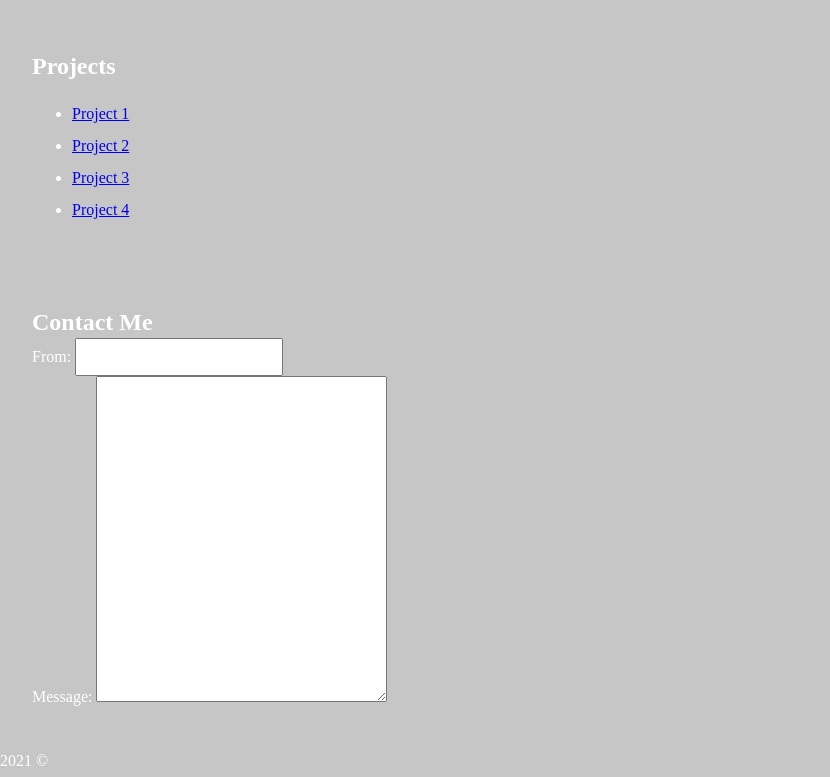
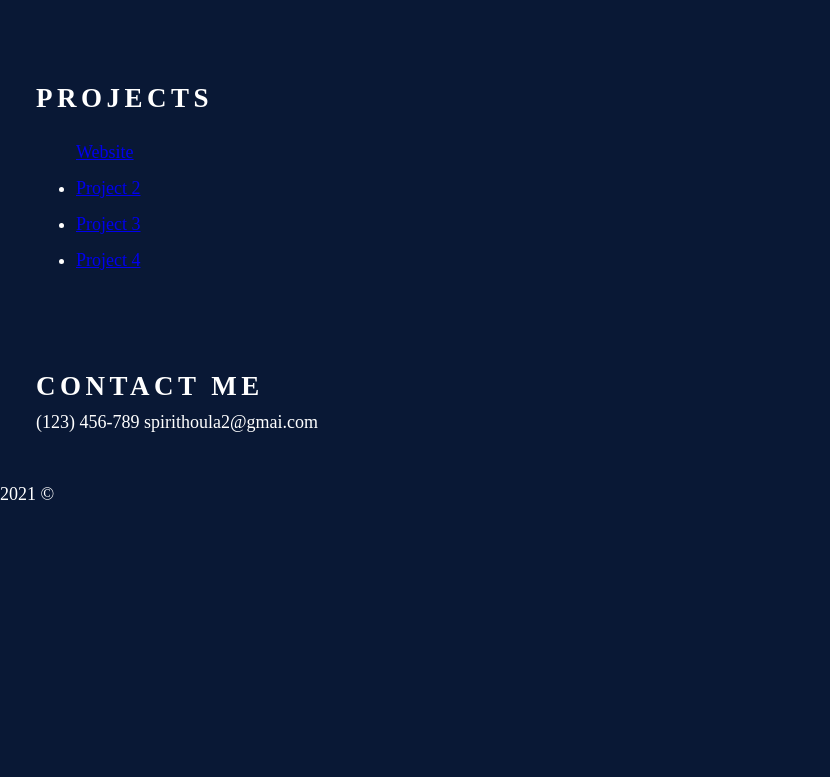
Before and after one commit to spirithoula/02_portfolio, a plain HTML site: page index.html in a window 1280 px wide. Shown: the part 578-1355 px from the top of the page, without its empty margins (0-830 px from the left). After the commit the page ends 1090 px from the top, so only its background shows below. Drawn offline with Linux system fonts and the light colour scheme.

Commit message:
added info

```diff
--- a/assets/css/style.css
+++ b/assets/css/style.css
@@ -1,12 +1,12 @@
 :root{
-    --color:  rgb(199, 198, 198);
+    --color:  rgb(9, 24, 53);
     --page-margin: 0.2rem;
     --serif: sans-serif
     --border: 2px
 }
 
 html {
-    background-color: rgb(199, 198, 198);
+    background-color: rgb(9, 24, 53);
     font-size: 16px;
 }
 
@@ -56,8 +56,15 @@ header > nav > ul > li:last-child::after {
 
 #about-me h2,
 #projects h2,
-#contact-me h2, {
+#contact-me h2 {
     border-bottom: var(--border);
     letter-spacing: 0.25rem;
     text-transform: uppercase;
 }
+
+
+@media screen and (min-width: 1024px) {
+    html {
+        font-size: 18px;
+    }
+}
--- a/index.html
+++ b/index.html
@@ -37,9 +37,9 @@
         <section id="projects">
             <h2>Projects</h2>
             <ul>
-                <li>
-                    <a href="#">Project 1</a>
-                </li>
+                 <figcaption>
+                    <a href="https://spirithoula.github.io/01_homework/" targets="blank">Website</a>
+                </figcaption>
                 <li>
                     <a href="#">Project 2</a>
                 </li>
@@ -55,19 +55,14 @@
             <h2>Contact Me</h2>
             <form>
                 <div>
-                    <label for=""> From:</label>
-                    <input type="text" name="" id="" />
-                </div>
-                <div>
-                    <label for=""> Message:</label>
-                    <textarea name="" id="" cols="30" rows="10"></textarea>
+                    <label for=""> (123) 456-789     spirithoula2@gmai.com</label>
                 </div>
             </form>
         </section>
     </main>
 
     <footer>
-         2021 &copy;
+             2021 &copy;
     </footer>
 
 </body>
```
Also changed, not shown: assets/css/images/Screen Shot 2021-03-27 at 9.22.28 PM.png (added), 1 other file.
